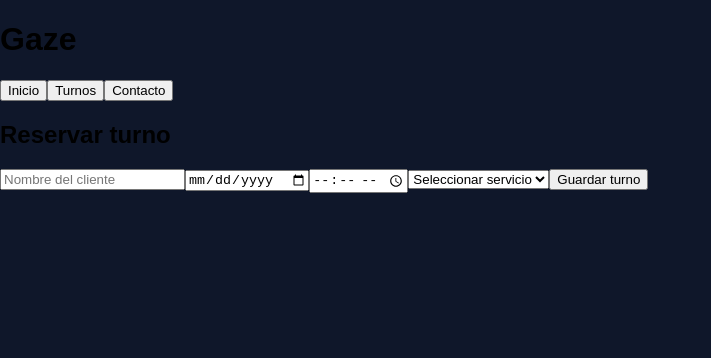
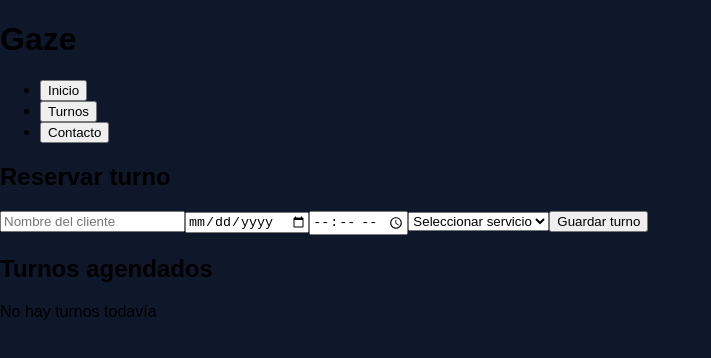
Before and after one commit to iariis/gaze, a React (Vite) app in the folder gaze-li/: page / in a window 1280 px wide. Shown: the top 358 px of the page, without its empty margins (0-711 px from the left). Built offline with nearby package versions, Linux system fonts and the light colour scheme.

Commit message:
lista de turnos

```diff
--- a/gaze-li/src/App.jsx
+++ b/gaze-li/src/App.jsx
@@ -1,10 +1,16 @@
+import { useState } from "react";
 import Navbar from "./components/Navbar";
 import FormularioTurno from "./components/FormularioTurno";
+import ListaTurnos from "./components/ListaTurnos";
+
 function App() {
+  const [turnos, setTurnos] = useState([]);
+
   return (
     <>
-     <Navbar />
-     <FormularioTurno />
+      <Navbar />
+      <FormularioTurno />
+      <ListaTurnos turnos={turnos} />
     </>
   );
 }
--- /dev/null
+++ b/gaze-li/src/components/ListaTurnos.jsx
@@ -0,0 +1,19 @@
+import Turno from "./Turno";
+
+function ListaTurnos({ turnos }) {
+  return (
+    <div>
+      <h2>Turnos agendados</h2>
+
+      {turnos.length === 0 ? (
+        <p>No hay turnos todavía</p>
+      ) : (
+        turnos.map((turno, index) => (
+          <Turno key={index} turno={turno} />
+        ))
+      )}
+    </div>
+  );
+}
+
+export default ListaTurnos;
--- a/gaze-li/src/components/Navbar.jsx
+++ b/gaze-li/src/components/Navbar.jsx
@@ -4,9 +4,11 @@ function Navbar() {
       <h1>Gaze</h1>
 
       <nav>
-        <button>Inicio</button>
-        <button>Turnos</button>
-        <button>Contacto</button>
+        <ul>
+          <li><button>Inicio</button></li>
+          <li><button>Turnos</button></li>
+          <li><button>Contacto</button></li>
+        </ul>
       </nav>
     </header>
   );
```
